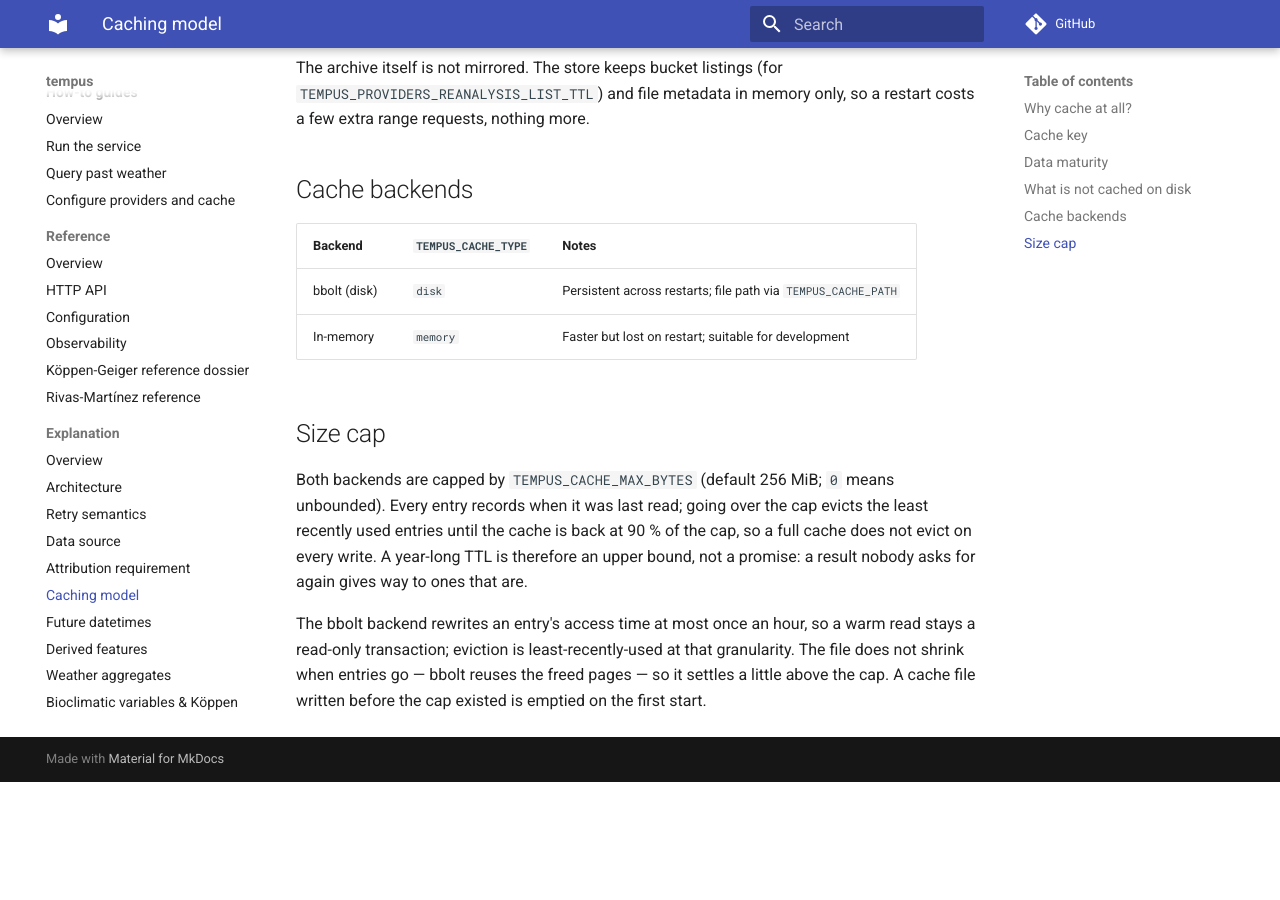
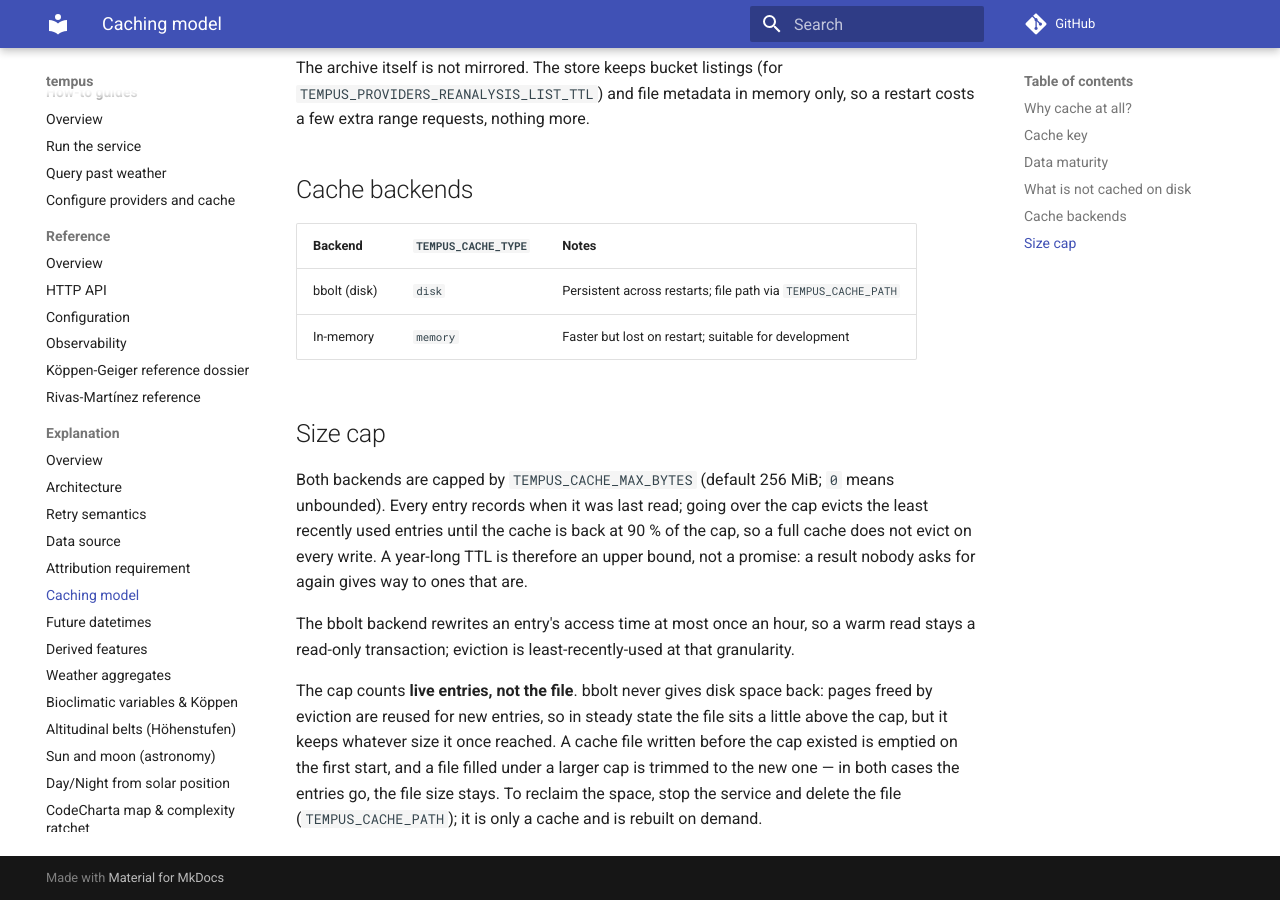
Before and after one commit to jobrunner/tempus, an MkDocs documentation site: the page built from docs/explanation/caching.md, in a window 1280 px wide and 900 px high, scrolled down 1285 px. Built offline with MkDocs 1.6.1 and Material for MkDocs 9.7.7, drawn with Linux system fonts in a browser that asks for light colours; comment, search, counter and statistics services are not loaded; before the commit the page ends 2067 px from its top, so only the background shows below that.

Commit message:
fix(cache): skip copying expired values and say the cap is not a file size
An expired read copied the whole value before noticing it had expired; the
expiry is now checked inside the read transaction first. The docs implied
the cap bounds the bbolt file: it bounds the live entries, and bbolt keeps
its file at its high-water mark, so a migrated or re-capped cache keeps its
old size until the file is deleted.

Claude-Session: https://claude.ai/code/session_015iSEsXQgepnVboSk8mtxVa

```diff
--- a/docs/explanation/caching.md
+++ b/docs/explanation/caching.md
@@ -71,6 +71,13 @@ that are.
 
 The bbolt backend rewrites an entry's access time at most once an hour, so a
 warm read stays a read-only transaction; eviction is least-recently-used at
-that granularity. The file does not shrink when entries go — bbolt reuses the
-freed pages — so it settles a little above the cap. A cache file written before
-the cap existed is emptied on the first start.
+that granularity.
+
+The cap counts **live entries, not the file**. bbolt never gives disk space
+back: pages freed by eviction are reused for new entries, so in steady state
+the file sits a little above the cap, but it keeps whatever size it once
+reached. A cache file written before the cap existed is emptied on the first
+start, and a file filled under a larger cap is trimmed to the new one — in
+both cases the entries go, the file size stays. To reclaim the space, stop
+the service and delete the file (`TEMPUS_CACHE_PATH`); it is only a cache and
+is rebuilt on demand.
```
Also changed, not shown: docs/reference/configuration.md (+1 -1 lines), 2 other files.
